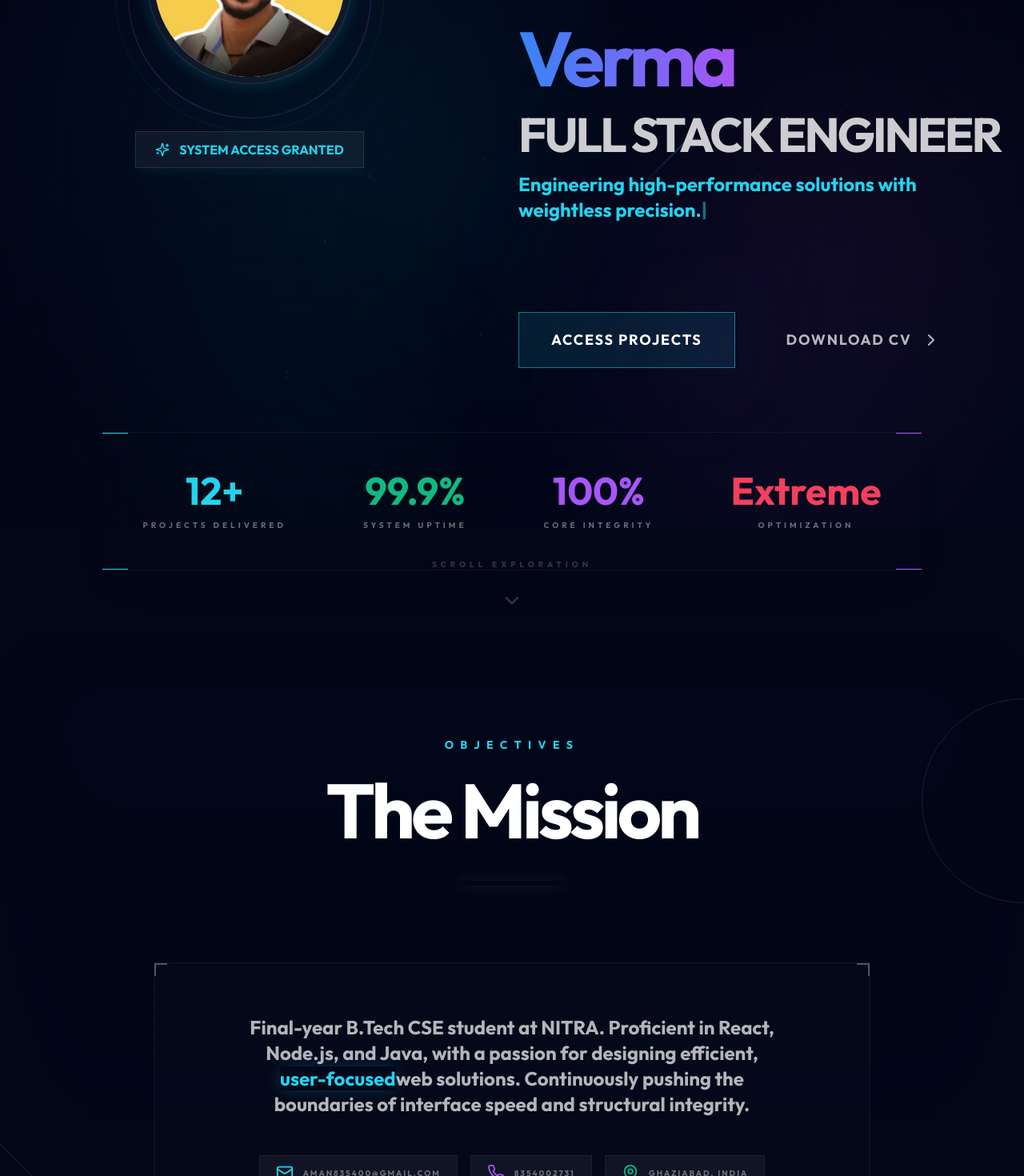
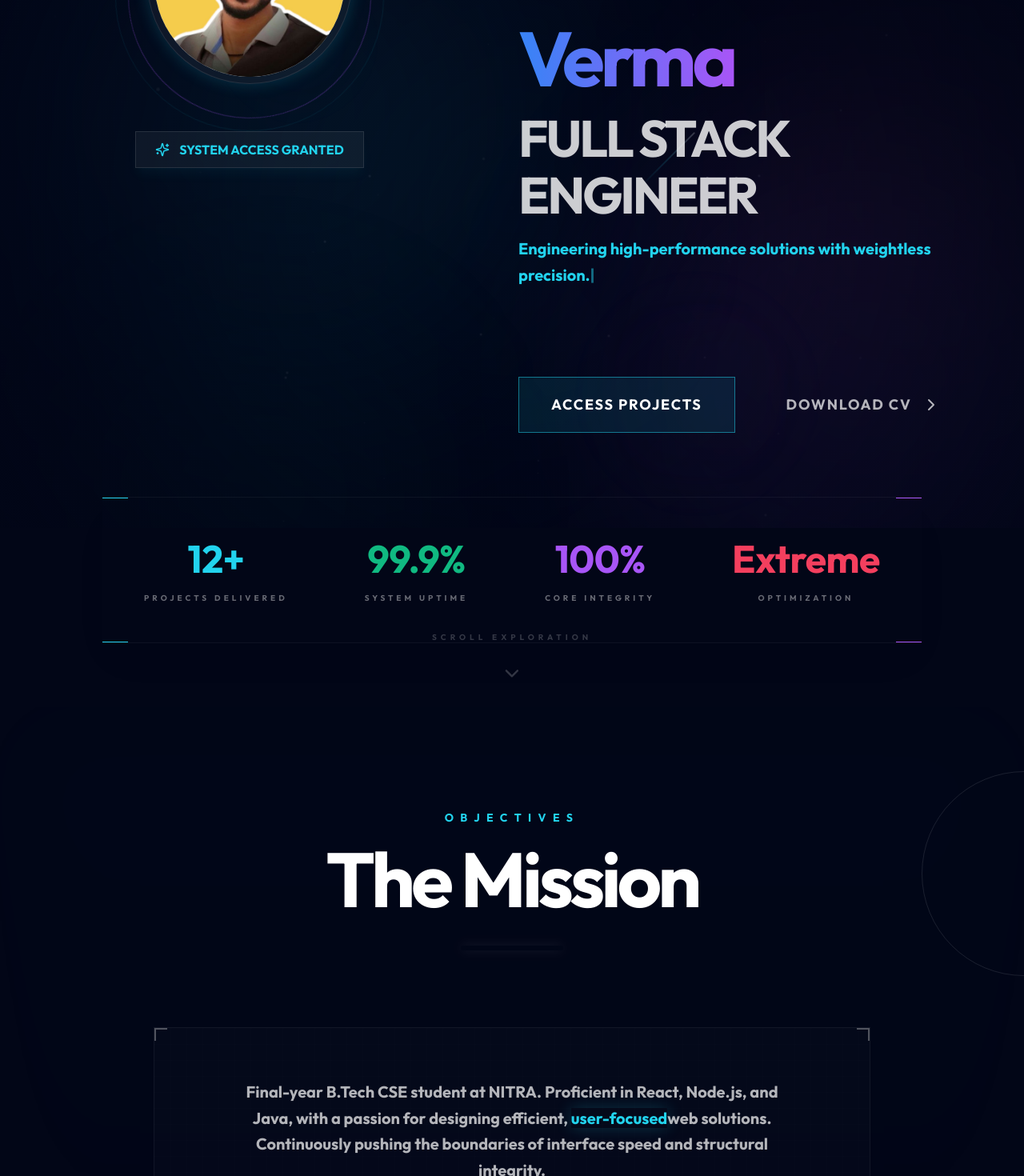
Before and after one commit to amanverma1729/Portfolio_Dev, a React (Vite) app: page / in a window 1280 px wide. Shown: the part 300-1770 px from the top of the page at 80% size. Built offline with nearby package versions, Linux system fonts and the light colour scheme.

Commit message:
Implement global fluid typography

```diff
--- a/src/App.jsx
+++ b/src/App.jsx
@@ -219,7 +219,7 @@ function App() {
                             </div>
 
                             <div className="relative z-10 text-center">
-                                <p className="text-xl md:text-2xl text-space-900/70 dark:text-white/70 leading-relaxed font-bold mb-12 max-w-2xl mx-auto transition-colors">
+                                <p className="text-fluid-p text-space-900/70 dark:text-white/70 leading-relaxed font-bold mb-12 max-w-2xl mx-auto transition-colors">
                                     Final-year B.Tech CSE student at NITRA. Proficient in React, Node.js, and Java,
                                     with a passion for designing efficient, <span className="text-neon-cyan neon-glow-cyan">user-focused</span>
                                     web solutions. Continuously pushing the boundaries of interface speed and structural integrity.
@@ -302,13 +302,13 @@ function App() {
                                 </div>
                                 <div className="flex-grow relative z-10">
                                     <div className="flex flex-col md:flex-row justify-between mb-8 gap-4">
-                                        <h3 className="text-3xl font-black text-space-950 dark:text-white group-hover/hud:text-neon-amber transition-colors leading-tight uppercase tracking-tighter transition-colors">{edu.degree}</h3>
+                                        <h3 className="text-fluid-h3 font-black text-space-950 dark:text-white group-hover/hud:text-neon-amber transition-colors leading-tight uppercase tracking-tighter">{edu.degree}</h3>
                                         <div className="flex items-center gap-3 text-neon-amber text-[10px] font-black uppercase tracking-[0.3em] border border-neon-amber/20 px-5 py-2.5 h-fit bg-neon-amber/5 transition-colors">
                                             <Calendar size={12} />
                                             {edu.duration}
                                         </div>
                                     </div>
-                                    <h4 className="text-space-900/60 dark:text-white/60 font-black text-xl mb-8 flex items-center gap-4 uppercase tracking-tighter transition-colors">
+                                    <h4 className="text-space-900/60 dark:text-white/60 font-black text-fluid-p mb-8 flex items-center gap-4 uppercase tracking-tighter transition-colors">
                                         <MapPin size={22} className="text-neon-violet opacity-50" />
                                         {edu.institution}
                                     </h4>
@@ -357,8 +357,8 @@ function App() {
                                     <div className="w-24 h-24 border-2 border-neon-violet bg-neon-violet/10 flex items-center justify-center text-neon-violet neon-glow-violet animate-pulse">
                                         <CheckCircle2 size={48} />
                                     </div>
-                                    <h3 className="text-4xl font-black text-space-950 dark:text-white uppercase tracking-tighter transition-colors">Message Sent Successfully</h3>
-                                    <p className="text-xl text-space-900/40 dark:text-white/40 font-bold max-w-sm mx-auto uppercase tracking-widest transition-colors">
+                                    <h3 className="text-fluid-h2 font-black text-space-950 dark:text-white uppercase tracking-tighter transition-colors">Message Sent Successfully</h3>
+                                    <p className="text-fluid-base text-space-900/40 dark:text-white/40 font-bold max-w-sm mx-auto uppercase tracking-widest transition-colors">
                                         Thank you for reaching out. I'll get back to you shortly.
                                     </p>
                                 </motion.div>
@@ -370,8 +370,8 @@ function App() {
                                     exit={{ opacity: 0 }}
                                     className="relative z-10"
                                 >
-                                    <h3 className="text-4xl font-black mb-8 text-space-950 dark:text-white uppercase tracking-tighter transition-colors">Let's Connect</h3>
-                                    <p className="text-xl text-space-900/40 dark:text-white/40 mb-14 font-bold leading-relaxed uppercase tracking-widest text-xs md:text-sm transition-colors">
+                                    <h3 className="text-fluid-h2 font-black mb-8 text-space-950 dark:text-white uppercase tracking-tighter transition-colors">Let's Connect</h3>
+                                    <p className="text-fluid-base text-space-900/40 dark:text-white/40 mb-14 font-bold leading-relaxed uppercase tracking-widest transition-colors">
                                         I'm currently available for new projects and collaborations.
                                     </p>
                                     <form className="space-y-6" onSubmit={handleContactSubmit}>
--- a/src/components/Hero.jsx
+++ b/src/components/Hero.jsx
@@ -126,17 +126,17 @@ const Hero = ({
                     {/* RIGHT COLUMN: Info & Actions */}
                     <div className="flex flex-col items-center lg:items-start flex-1 w-full lg:max-w-2xl lg:pt-8">
                         <motion.h1
-                            className="text-5xl md:text-7xl lg:text-8xl font-black tracking-tighter mb-4 leading-[1.05]"
+                            className="text-fluid-h1 font-black tracking-tighter mb-4"
                             initial={{ opacity: 0, y: 40 }}
                             animate={{ opacity: 1, y: 0 }}
                             transition={{ duration: 1, delay: 0.4, ease: "easeOut" }}
                         >
                             I'm <span className="text-gradient leading-[1.2]">{name}</span><br />
-                            <span className="text-4xl md:text-5xl lg:text-6xl text-space-900/80 dark:text-white/80 transition-colors uppercase tracking-tighter mt-2 block">{role}</span>
+                            <span className="text-fluid-h2 text-space-900/80 dark:text-white/80 transition-colors uppercase tracking-tighter mt-2 block">{role}</span>
                         </motion.h1>
 
                         <motion.p
-                            className="text-lg md:text-xl lg:text-2xl text-space-900/50 dark:text-white/50 mb-12 max-w-2xl leading-relaxed font-bold min-h-[5rem] lg:min-h-[8rem] transition-colors"
+                            className="text-fluid-p text-space-900/50 dark:text-white/50 mb-12 max-w-2xl leading-relaxed font-bold min-h-[5rem] lg:min-h-[8rem] transition-colors"
                             initial={{ opacity: 0, y: 40 }}
                             animate={{ opacity: 1, y: 0 }}
                             transition={{ duration: 1, delay: 0.6, ease: "easeOut" }}
@@ -192,7 +192,7 @@ const Hero = ({
                         { label: "Optimization", value: "Extreme", color: "text-neon-rose" }
                     ].map((stat, i) => (
                         <div key={i} className="flex flex-col items-center gap-3 group/stat">
-                            <span className={`text-3xl md:text-5xl font-black transition-all duration-500 group-hover:scale-110 ${stat.color}`}>{stat.value}</span>
+                            <span className={`text-fluid-h3 font-black transition-all duration-500 group-hover:scale-110 ${stat.color}`}>{stat.value}</span>
                             <span className="text-[9px] md:text-[10px] uppercase tracking-[0.4em] text-space-900/40 dark:text-white/40 font-black">{stat.label}</span>
                         </div>
                     ))}
--- a/src/components/Section.jsx
+++ b/src/components/Section.jsx
@@ -52,7 +52,7 @@ const Section = ({
                         {subtitle}
                     </motion.span>
                 )}
-                <h2 className="text-6xl md:text-8xl font-black tracking-tighter text-space-950 dark:text-white leading-[0.9] transition-colors">
+                <h2 className="text-fluid-h1 font-black tracking-tighter text-space-950 dark:text-white leading-[0.9] transition-colors">
                     {title}
                 </h2>
                 <div className={`w-32 h-1.5 mx-auto mt-10 rounded-full bg-gradient-to-r from-transparent via-${accentColor === 'cyan' ? 'neon-cyan' : `neon-${accentColor}`} to-transparent shadow-[0_0_15px_rgba(0,0,0,0.02)] dark:shadow-[0_0_15px_rgba(255,255,255,0.1)] transition-all`} />
--- a/tailwind.config.js
+++ b/tailwind.config.js
@@ -23,8 +23,11 @@ export default {
                 }
             },
             fontSize: {
-                'hero': ['5rem', { lineHeight: '1.1', letterSpacing: '-0.02em', fontWeight: '800' }],
-                'hero-mobile': ['3rem', { lineHeight: '1.2', letterSpacing: '-0.02em', fontWeight: '800' }],
+                'fluid-h1': ['clamp(3rem, 8vw, 6rem)', { lineHeight: '1.05', letterSpacing: '-0.02em' }],
+                'fluid-h2': ['clamp(2.5rem, 5vw, 4rem)', { lineHeight: '1.1', letterSpacing: '-0.02em' }],
+                'fluid-h3': ['clamp(1.75rem, 4vw, 3rem)', { lineHeight: '1.2', letterSpacing: '-0.01em' }],
+                'fluid-p': ['clamp(1rem, 2vw, 1.25rem)', { lineHeight: '1.6' }],
+                'fluid-base': ['clamp(0.875rem, 1.5vw, 1.125rem)', { lineHeight: '1.5' }],
             },
             lineHeight: {
                 'relaxed-plus': '1.8',
```
